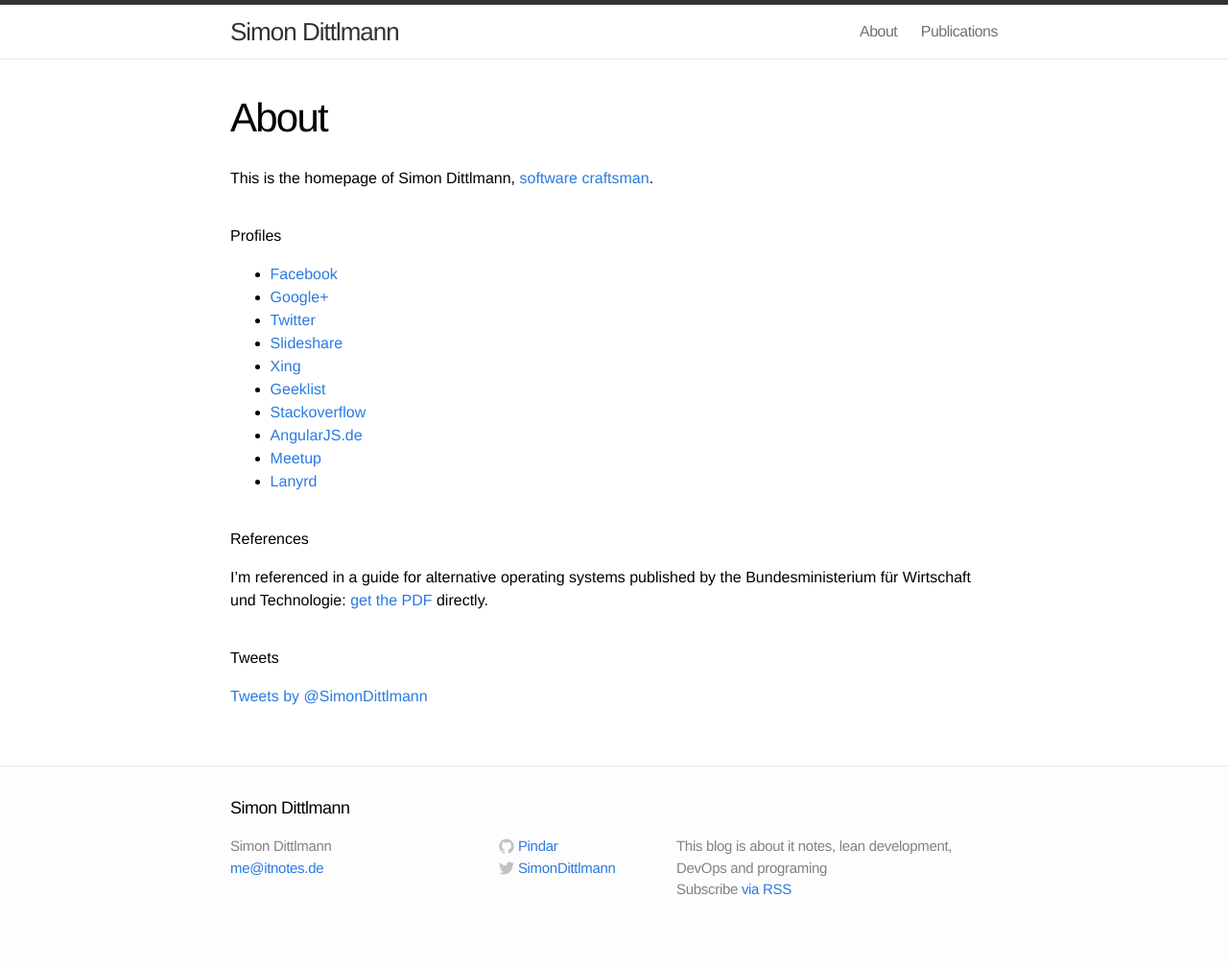
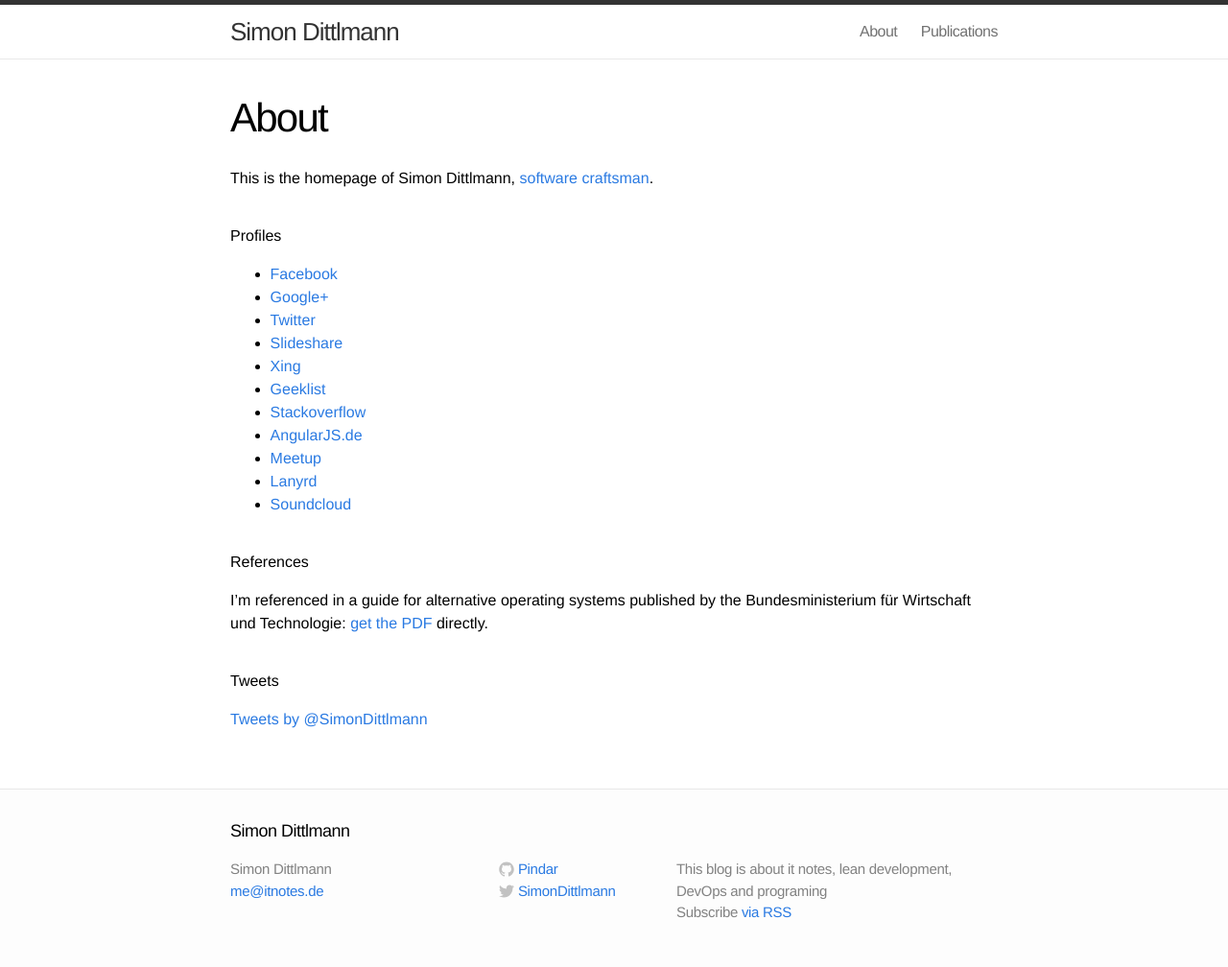
Before and after one commit to Pindar/pindar.github.io, a Jekyll site: the page built from about.md, in a window 1280 px wide. Shown: the whole page at 96% size. Built offline with Jekyll 4.4.1, drawn with Linux system fonts in a browser that asks for light colours; comment, search, counter and statistics services are not loaded; before the commit the page ends 984 px from its top, so only the background shows below that.

Commit message:
add link to my soundcloud profile

```diff
--- a/about.md
+++ b/about.md
@@ -22,6 +22,7 @@
 * [AngularJS.de](http://angularjs.de/entwickler/pindar)
 * [Meetup](http://www.meetup.com/members/91221122/)
 * [Lanyrd](http://lanyrd.com/profile/simondittlmann/)
+* [Soundcloud](https://soundcloud.com/simon-dittlmann)
 
 # References
 
```
